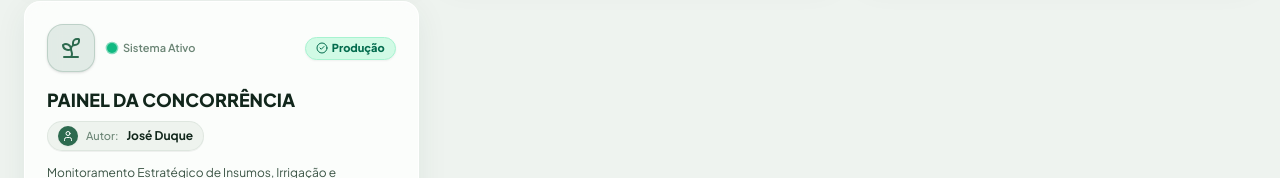
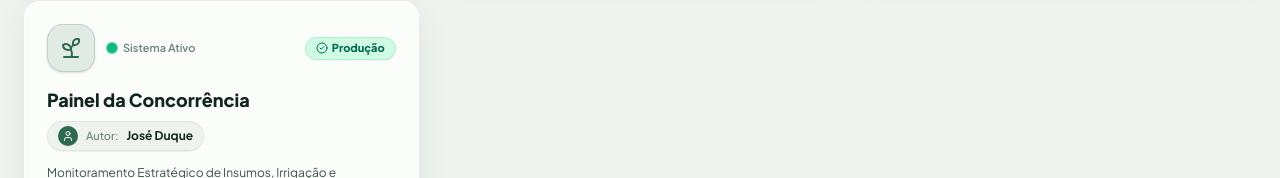
Before and after one commit to JDSN6331/Hub-de-Sistemas, a React (Vite) app: page / in a window 1280 px wide. Shown: the part 3113-3291 px from the top of the page. Built offline with nearby package versions, Linux system fonts and the light colour scheme.

Commit message:
chore: ajustar capitalização para Painel da Concorrência

```diff
--- a/src/data/projects.ts
+++ b/src/data/projects.ts
@@ -267,7 +267,7 @@ export const initialProjects: Project[] = [
   },
   {
     id: 'proj-19',
-    title: 'PAINEL DA CONCORRÊNCIA',
+    title: 'Painel da Concorrência',
     description: 'Monitoramento Estratégico de Insumos, Irrigação e Maquinário Agrícola no Sul de MG, Cerrado e Mogiana Paulista nos principais concorrentes da Cooxupé.',
     url: 'https://crc-comercial-insumos-market-intelligence.br1rfu.easypanel.host/',
     environment: 'producao',
@@ -280,7 +280,7 @@ export const initialProjects: Project[] = [
   },
 ];
 
-const STORAGE_KEY = 'agro_hub_sistemas_v23';
+const STORAGE_KEY = 'agro_hub_sistemas_v24';
 
 export const loadProjects = (): Project[] => {
   try {
```
